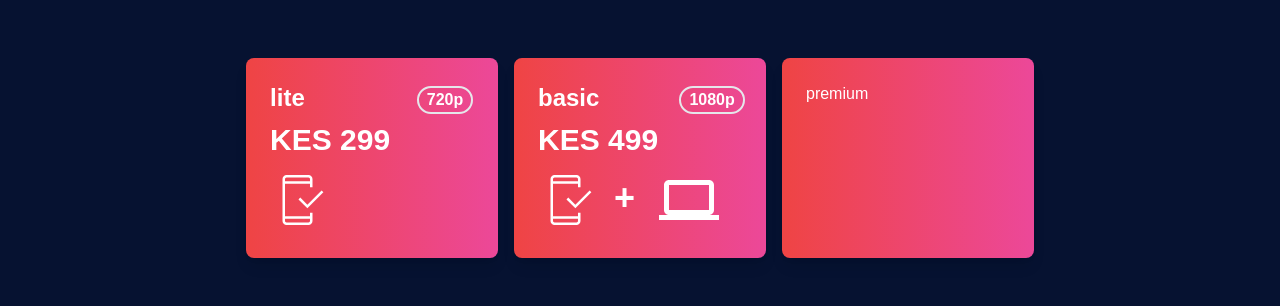
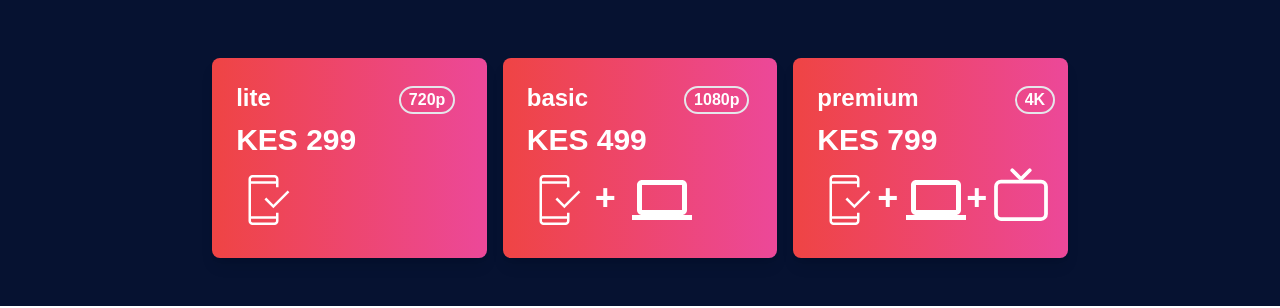
Before and after one commit to lumasia07/sportystreams, a Next.js app: page / in a window 1280 px wide. Shown: the part 608-916 px from the top of the page. Built offline with nearby package versions, Linux system fonts and the light colour scheme; grey boxes are pictures that could not be loaded; a web font is replaced by a local one.

Commit message:
premium card

```diff
--- a/app/_components/plans.js
+++ b/app/_components/plans.js
@@ -14,7 +14,7 @@ export default function Plans() {
             </div>
             <div className="my-12 flex flex-col md:flex-row md:justify-center gap-4">
                 <div className="bg-gradient-to-r from-red-500 to-pink-500 text-white p-6 rounded-lg shadow-lg flex-1 min-w-[250px] min-h-[200px]">
-                  <div className="flex gap-28">
+                  <div className="flex gap-32">
                     <h1 className="text-2xl font-semibold">lite</h1>
                     <div className="mt-1 border-2 rounded-full px-2">
                         <h1 className="font-bold">720p</h1>
@@ -26,14 +26,14 @@ export default function Plans() {
                   </div>
                 </div>
                 <div className="bg-gradient-to-r from-red-500 to-pink-500 text-white p-6 rounded-lg shadow-lg flex-1 min-w-[250px] min-h-[200px]">
-                  <div className="flex gap-20">
+                  <div className="flex gap-24">
                       <h1 className="text-2xl font-semibold">basic</h1>
                       <div className="mt-1 border-2 rounded-full px-2">
                         <h1 className="font-bold">1080p</h1>
                       </div>
                   </div>
                   <div><h1 className="font-bold text-3xl mt-2">KES 499</h1></div>
-                  <div className="flex gap-4">
+                  <div className="flex gap-2">
                     <div className="mt-3">
                       <svg xmlns="http://www.w3.org/2000/svg" width={60} height={60} viewBox="0 0 24 24"><path fill="currentColor" d="M6.616 22q-.672 0-1.144-.472T5 20.385V3.615q0-.67.472-1.143Q5.944 2 6.616 2h8.769q.67 0 1.143.472q.472.472.472 1.144v3.307h-1V5.5H6v13h10v-1.423h1v3.307q0 .672-.472 1.144T15.385 22zM6 19.5v.885q0 .23.192.423t.423.192h8.77q.23 0 .423-.192t.192-.424V19.5zm8.95-4.192l-3.558-3.558l.708-.708l2.85 2.85l5.689-5.688l.707.707zM6 4.5h10v-.885q0-.23-.192-.423T15.385 3h-8.77q-.23 0-.423.192T6 3.616zm0 0V3zm0 15V21z"></path></svg>
                     </div>
@@ -44,7 +44,26 @@ export default function Plans() {
                   </div>
                 </div>
                 <div className="bg-gradient-to-r from-red-500 to-pink-500 text-white p-6 rounded-lg shadow-lg flex-1 min-w-[250px] min-h-[200px]">
-                    premium
+                  <div className="flex gap-24">
+                      <h1 className="text-2xl font-semibold">premium</h1>
+                      <div className="mt-1 border-2 rounded-full px-2">
+                        <h1 className="font-bold">4K</h1>
+                      </div>
+                  </div>
+                  <div><h1 className="font-bold text-3xl mt-2">KES 799</h1></div>
+                  <div className="flex">
+                    <div className="mt-3">
+                      <svg xmlns="http://www.w3.org/2000/svg" width={60} height={60} viewBox="0 0 24 24"><path fill="currentColor" d="M6.616 22q-.672 0-1.144-.472T5 20.385V3.615q0-.67.472-1.143Q5.944 2 6.616 2h8.769q.67 0 1.143.472q.472.472.472 1.144v3.307h-1V5.5H6v13h10v-1.423h1v3.307q0 .672-.472 1.144T15.385 22zM6 19.5v.885q0 .23.192.423t.423.192h8.77q.23 0 .423-.192t.192-.424V19.5zm8.95-4.192l-3.558-3.558l.708-.708l2.85 2.85l5.689-5.688l.707.707zM6 4.5h10v-.885q0-.23-.192-.423T15.385 3h-8.77q-.23 0-.423.192T6 3.616zm0 0V3zm0 15V21z"></path></svg>
+                    </div>
+                    <div className="mt-5"><h1 className="text-4xl font-bold">+</h1></div>
+                    <div className="mt-3 ml-2">
+                      <svg xmlns="http://www.w3.org/2000/svg" width={60} height={60} viewBox="0 0 24 24"><path fill="currentColor" d="M20 18c1.1 0 2-.9 2-2V6c0-1.1-.9-2-2-2H4c-1.1 0-2 .9-2 2v10c0 1.1.9 2 2 2H0v2h24v-2zM4 6h16v10H4z"></path></svg>
+                    </div>
+                    <div className="mt-5"><h1 className="text-4xl font-bold">+</h1></div>
+                    <div className="mt-1.5 ml-1">
+                      <svg xmlns="http://www.w3.org/2000/svg" width={60} height={60} viewBox="0 0 24 24"><g fill="none" stroke="currentColor" strokeWidth={1.5}><path d="M2 20V9a2 2 0 0 1 2-2h16a2 2 0 0 1 2 2v11a2 2 0 0 1-2 2H4a2 2 0 0 1-2-2Z"></path><path strokeLinecap="round" strokeLinejoin="round" d="M8.5 2.5L12 6l3.5-3.5"></path></g></svg>
+                    </div>
+                  </div>
                 </div>
             </div>
         </div>
```
